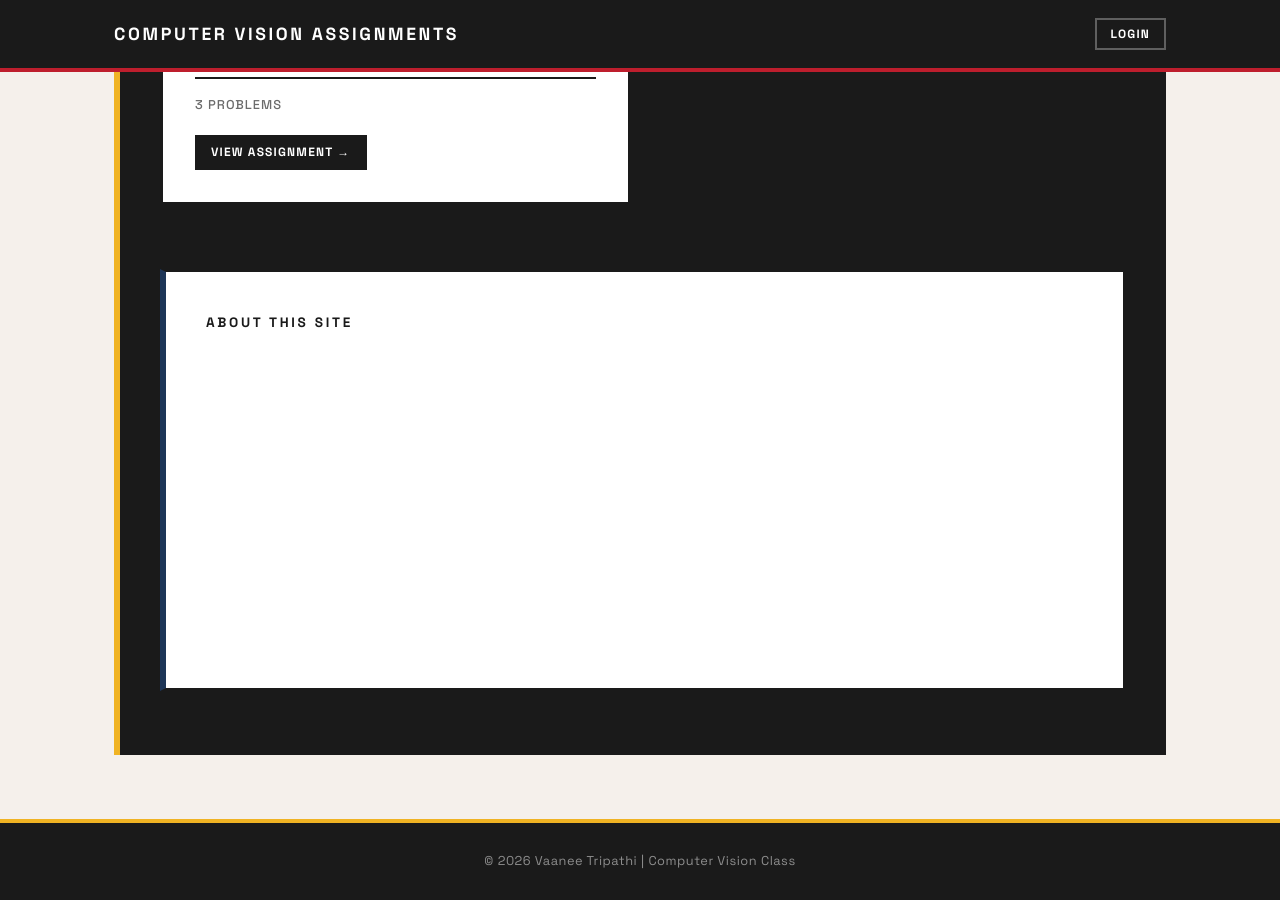
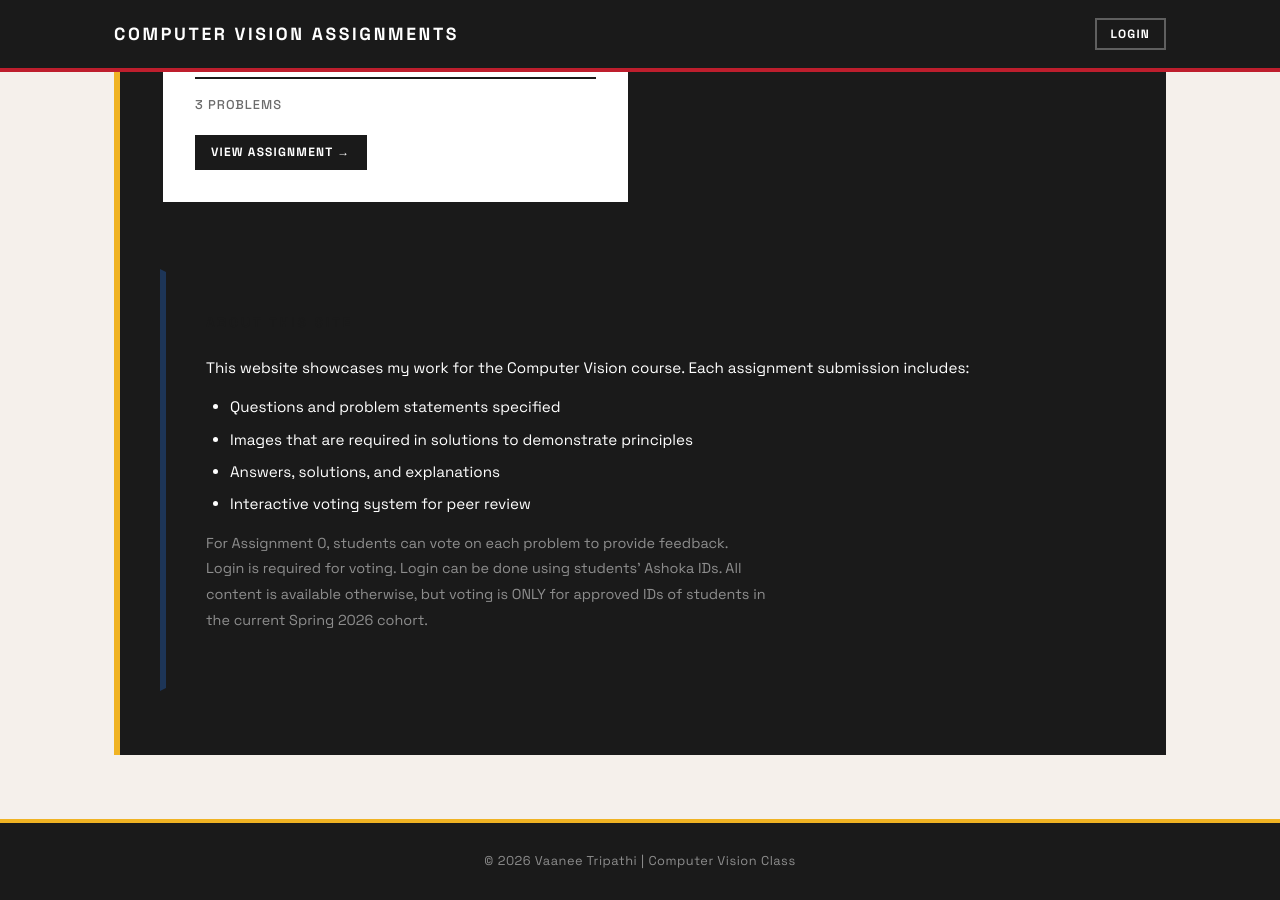
Before and after one commit to VaaneeTripathi/cv-assignments, a Jekyll site: the page built from index.html, in a window 1280 px wide and 900 px high, scrolled down 435 px. Built offline with Jekyll 4.4.1, drawn with Linux system fonts in a browser that asks for light colours; comment, search, counter and statistics services are not loaded.

```diff
--- a/assets/css/style.css
+++ b/assets/css/style.css
@@ -596,7 +596,7 @@
 
 /* ===== ABOUT SECTION ===== */
 .about {
-    background-color: var(--white);
+    background-color: var(--black);
     padding: 40px;
     border-radius: 0;
     border: 3px solid var(--black);
```
